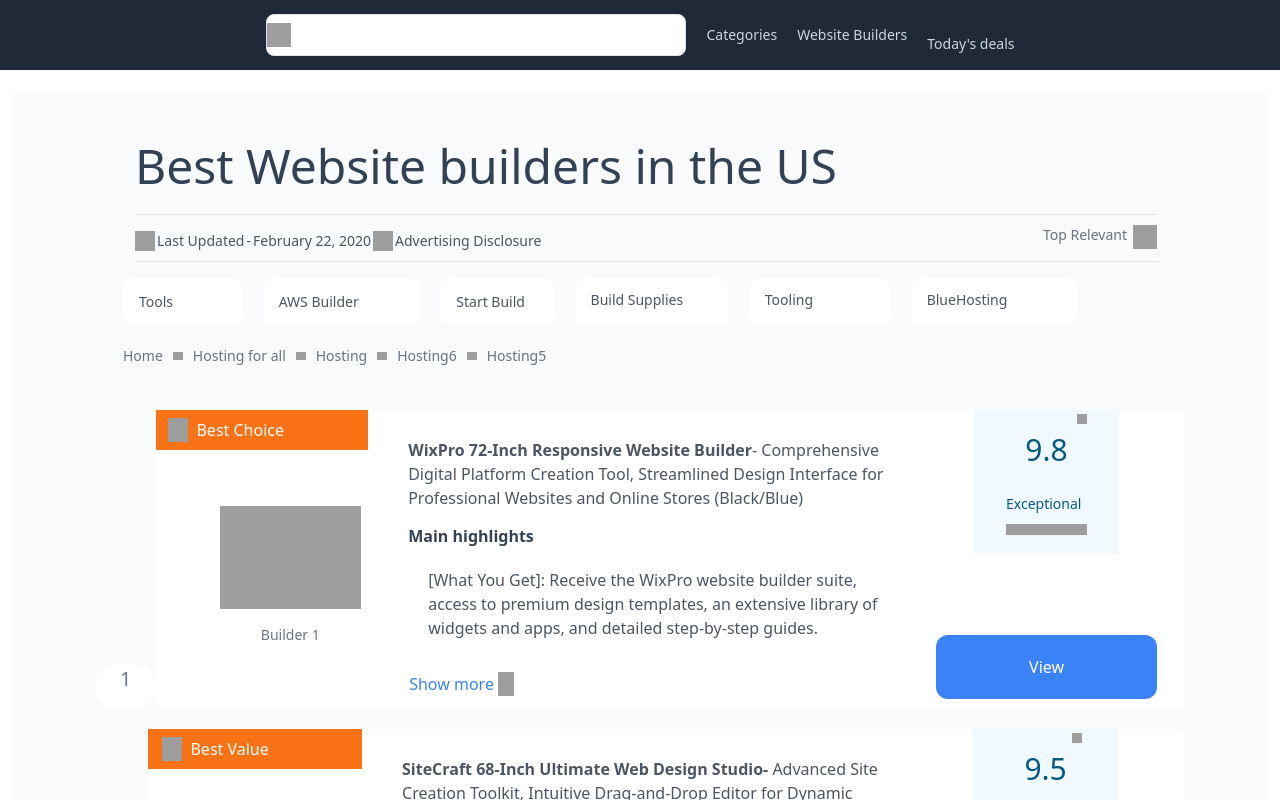
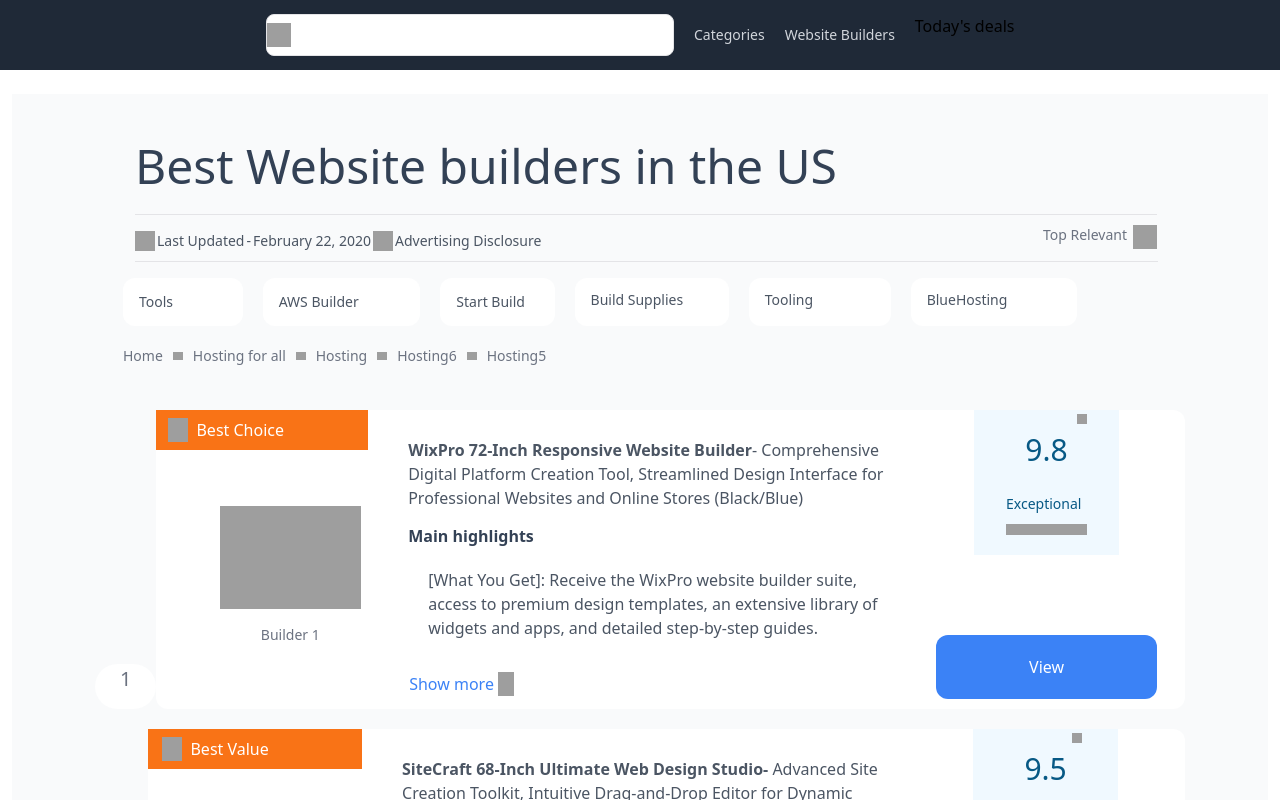
Before and after one commit to aishwaryacmadrewar/Webbuilder, a React (Create React App) app: page / in a window 1280 px wide. Shown: the top 800 px of the page. Built offline with nearby package versions, Linux system fonts and the light colour scheme; grey boxes are pictures that could not be loaded.

Commit message:
Update App.js

```diff
--- a/src/App.js
+++ b/src/App.js
@@ -16,7 +16,7 @@
             <div>Categories</div>
             <div className="flex-auto">Website Builders</div>
           </div>
-          <div className="self-start mt-5 text-sm leading-5 text-gray-300">
+          <div className="">
             Today's deals
           </div>
         </div>
```
